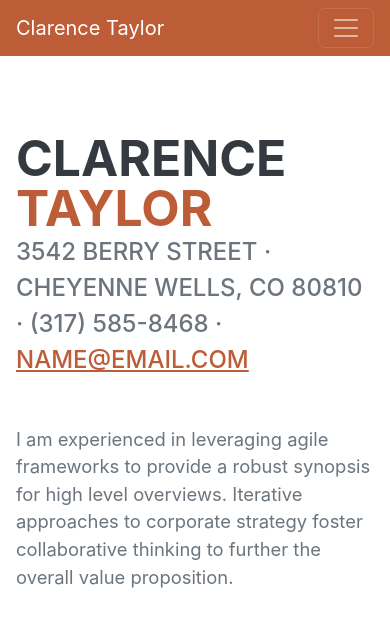
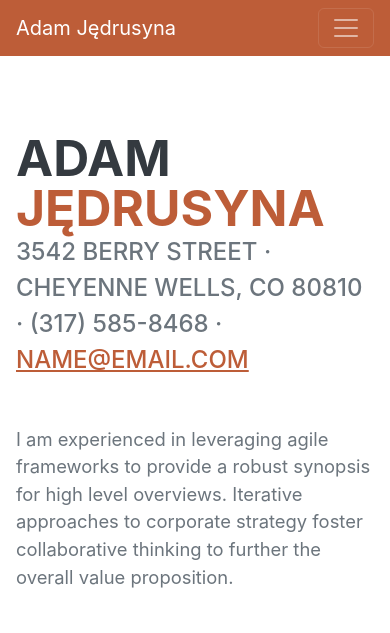
Before and after one commit to adamjot/gitWgodzine_test, a plain HTML site: page startbootstrap-resume-gh-pages/index.html in a window 390 px wide. Shown: the top 633 px of the page. Drawn offline with nearby package versions, Linux system fonts and the light colour scheme; a web font is replaced by a local one.

Commit message:
Zmiana imienia i nazwiska

```diff
--- a/startbootstrap-resume-gh-pages/index.html
+++ b/startbootstrap-resume-gh-pages/index.html
@@ -5,7 +5,7 @@
         <meta name="viewport" content="width=device-width, initial-scale=1, shrink-to-fit=no" />
         <meta name="description" content="" />
         <meta name="author" content="" />
-        <title>Kursc Git w godzinę</title>
+        <title>Kurs Git w godzinę</title>
         <link rel="icon" type="image/x-icon" href="assets/img/favicon.ico" />
         <!-- Font Awesome icons (free version)-->
         <script src="https://use.fontawesome.com/releases/v6.3.0/js/all.js" crossorigin="anonymous"></script>
@@ -19,7 +19,7 @@
         <!-- Navigation-->
         <nav class="navbar navbar-expand-lg navbar-dark bg-primary fixed-top" id="sideNav">
             <a class="navbar-brand js-scroll-trigger" href="#page-top">
-                <span class="d-block d-lg-none">Clarence Taylor</span>
+                <span class="d-block d-lg-none">Adam Jędrusyna</span>
                 <span class="d-none d-lg-block"><img class="img-fluid img-profile rounded-circle mx-auto mb-2" src="assets/img/profile.jpg" alt="..." /></span>
             </a>
             <button class="navbar-toggler" type="button" data-bs-toggle="collapse" data-bs-target="#navbarResponsive" aria-controls="navbarResponsive" aria-expanded="false" aria-label="Toggle navigation"><span class="navbar-toggler-icon"></span></button>
@@ -40,8 +40,8 @@
             <section class="resume-section" id="about">
                 <div class="resume-section-content">
                     <h1 class="mb-0">
-                        Clarence
-                        <span class="text-primary">Taylor</span>
+                        Adam
+                        <span class="text-primary">Jędrusyna</span>
                     </h1>
                     <div class="subheading mb-5">
                         3542 Berry Street · Cheyenne Wells, CO 80810 · (317) 585-8468 ·
```
